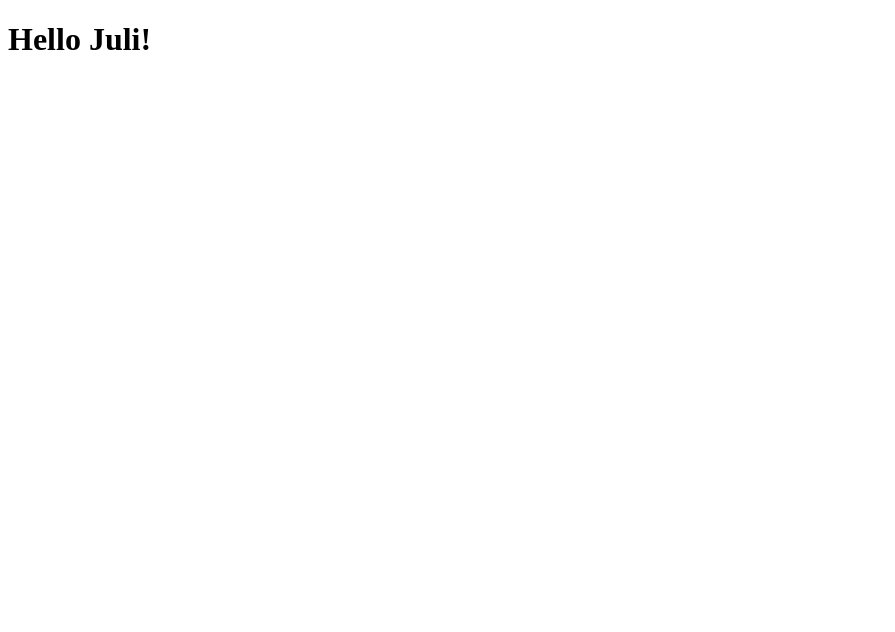
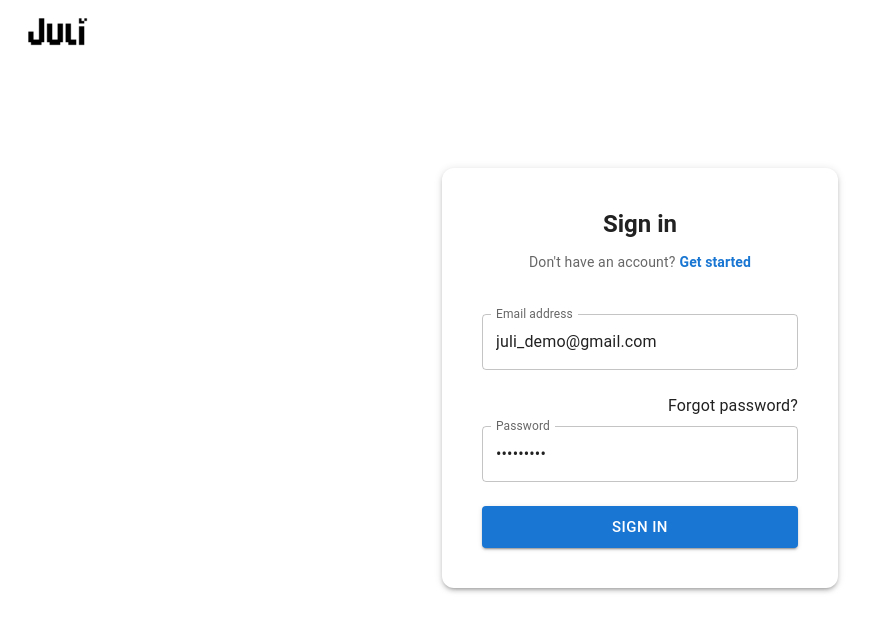
Before and after one commit to janseealves/juli-app, a React (Vite) app: page / in a window 1280 px wide. Shown: the top 632 px of the page, without its empty margins (0-895 px from the left). Built offline with nearby package versions, Linux system fonts and the light colour scheme.

Commit message:
docs/feat: add página de Login

```diff
--- a/src/App.jsx
+++ b/src/App.jsx
@@ -1,8 +1,10 @@
+import SignIn from "./pages/Auth/SignIn";
+
 function App() {
 
   return (
     <>
-      <h1>Hello Juli!</h1>
+      <SignIn />
     </>
   )
 }
--- /dev/null
+++ b/src/components/CenteredBox.jsx
@@ -0,0 +1,17 @@
+import { Box } from '@mui/material'
+import React from 'react'
+
+const CenteredBox = ({ children }) => {
+    return (
+        <Box
+            display="flex"
+            alignItems="center"
+            justifyContent="center"
+            minHeight="80vh"
+        >
+            { children }
+        </Box>
+    )
+}
+
+export default CenteredBox
--- /dev/null
+++ b/src/components/Logo.jsx
@@ -0,0 +1,19 @@
+import { Box } from '@mui/material'
+import React from 'react'
+
+const Logo = ({ width, height }) => {
+    width: String
+    height: String
+    return (
+        <Box
+            component="img"
+            src={"/juli-logo.png"}
+            sx={{
+                width: { width },
+                height: { height },
+            }}
+        />
+    )
+}
+
+export default Logo
--- /dev/null
+++ b/src/pages/Auth/Body.jsx
@@ -0,0 +1,21 @@
+import { Paper } from '@mui/material'
+import React from 'react'
+
+const Body = ({ children }) => {
+    return (
+        <Paper
+            elevation={3}
+
+            sx={{
+                px: 5,
+                py: 5,
+                borderRadius: 3,
+                width: "25%"
+            }}
+        >
+            {children}
+        </Paper>
+    )
+}
+
+export default Body
--- /dev/null
+++ b/src/pages/Auth/Header.jsx
@@ -0,0 +1,19 @@
+import { AppBar } from '@mui/material'
+import React from 'react'
+import Logo from '../../components/Logo'
+
+const Header = () => {
+    return (
+        <AppBar
+            position='sticky'
+            color='transparent'
+            sx={{
+                boxShadow: 'none'
+            }}
+        >
+            <Logo width='100px' height='50px'/>
+        </AppBar>
+    )
+}
+
+export default Header
--- /dev/null
+++ b/src/pages/Auth/SignIn.jsx
@@ -0,0 +1,20 @@
+import Header from './Header'
+import Body from './Body'
+import SignInForm from './SignInForm'
+import CenteredBox from '../../components/CenteredBox'
+import React from 'react'
+
+const SignIn = () => {
+    return (
+        <>
+            <Header />
+            <CenteredBox>
+                <Body>
+                    <SignInForm />
+                </Body>
+            </CenteredBox>
+        </>
+    )
+}
+
+export default SignIn
--- /dev/null
+++ b/src/pages/Auth/SignInForm.jsx
@@ -0,0 +1,62 @@
+import React from 'react'
+import { Box, Button, InputAdornment, Link, SvgIcon, TextField, Typography } from '@mui/material'
+
+const SignInForm = () => {
+    return (
+        <>
+            <Box
+                gap={1.5}
+                display="flex"
+                flexDirection="column"
+                alignItems="center"
+                sx={{ mb: 5 }}
+            >
+                <Typography variant='h5' fontWeight='bold'>Sign in</Typography>
+                <Typography variant='body2' color='textSecondary'>
+                    Don't have an account?
+                    <Link variant='subtitle2' fontWeight='bold' underline='hover' sx={{ ml: 0.5 }}>
+                        Get started
+                    </Link>
+                </Typography>
+            </Box>
+
+            <Box
+                display="flex"
+                flexDirection="column"
+                alignItems="flex-end"
+            >
+                <TextField
+                    fullWidth
+                    name="email"
+                    label="Email address"
+                    defaultValue="juli_demo@gmail.com"
+                    sx={{ mb: 3 }}
+                />
+                <Link variant='body1' underline='hover' color='textPrimary' sx={{mb: 1}}>
+                    Forgot password?
+                </Link>
+                <TextField
+                    fullWidth
+                    name="password"
+                    label="Password"
+                    defaultValue="@demo1234"
+                    type="password"
+                    sx={{ mb: 3 }}
+                />
+
+                <Button
+                    fullWidth
+                    size="large"
+                    type="submit"
+                    color="primary"
+                    variant="contained"
+                // onClick=
+                >
+                    Sign in
+                </Button>
+            </Box>
+        </>
+    )
+}
+
+export default SignInForm
```
